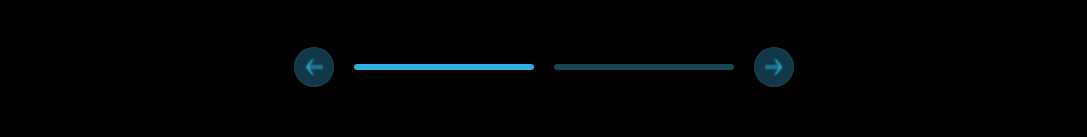
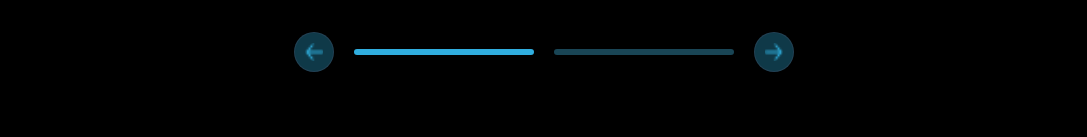
Before and after one commit to Sumally007/Tracker-AI, a website: page index.html in a window 1280 px wide. Shown: the part 2847-2984 px from the top of the page, without its empty margins (96-1183 px from the left). Drawn offline with Linux system fonts and the light colour scheme.

Commit message:
the section three was changed and the back groundcolour was set to black

```diff
--- a/sass/_base.scss
+++ b/sass/_base.scss
@@ -75,4 +75,5 @@ html{
 body{
     width: 100vw;
     overflow-x: hidden;
+    background-color: var(--color-black);
 }
--- a/sass/_component.scss
+++ b/sass/_component.scss
@@ -411,18 +411,18 @@
         }
 
         .line__box{
-            width: 500px;
+            width: 100%;
             display: flex;
-            justify-content: space-between;
+            justify-content: center;
             align-items: center;
             margin-top: 50px;
+            gap: 20px;
             margin-bottom: 100px;
-            text-align: center;
+
 
             @media only screen and (max-width: $bp-moble){
                 width: 307px;
-                margin-top: 23px;
-                margin-bottom: 40px;
+                margin: 25px auto 40px;
             }
 
             .lines{
--- a/sass/_layout.scss
+++ b/sass/_layout.scss
@@ -56,7 +56,6 @@ main{
         .section__contents{
             width: 80%;
             margin: 0 auto;
-            display: flex;
             flex-direction: column;
             justify-content: space-between;
             align-items: center;
```
Also changed, not shown: css/style.css, 1 other file.
